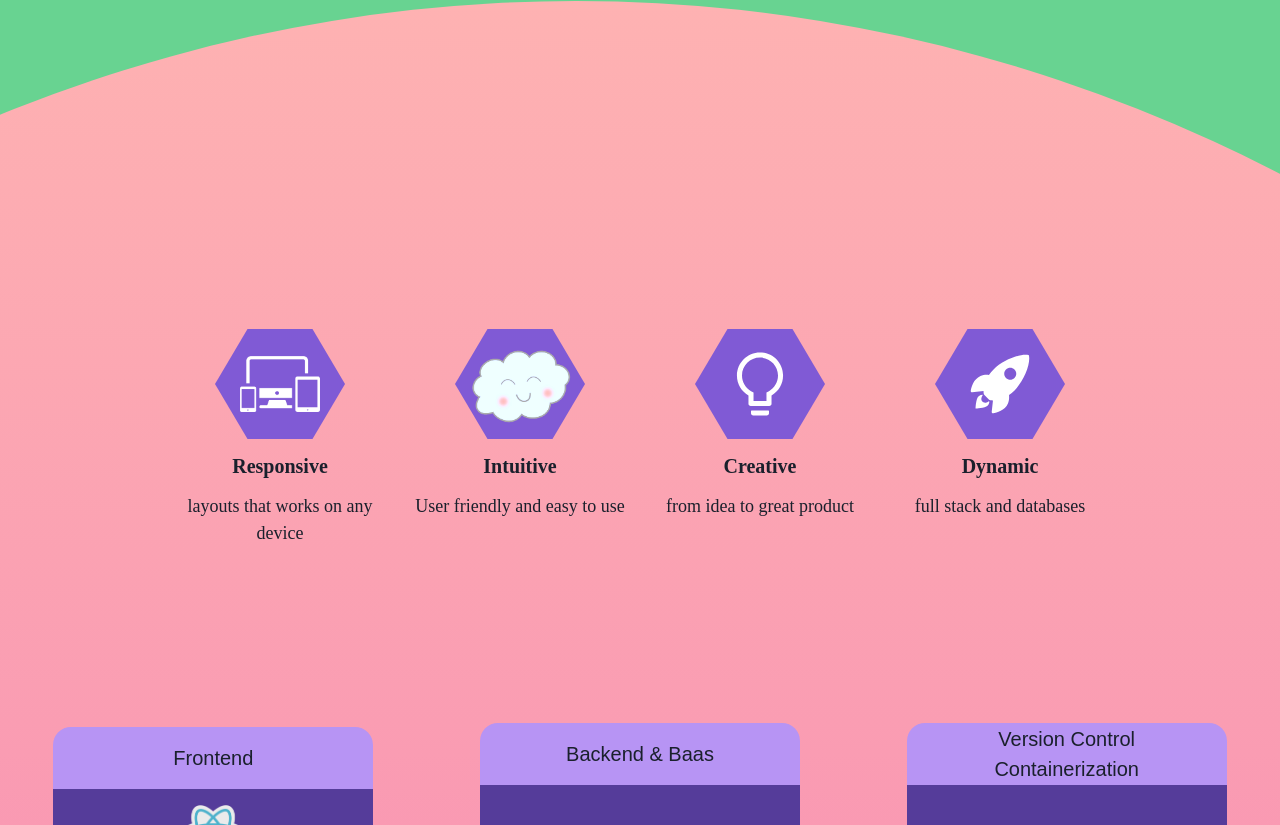
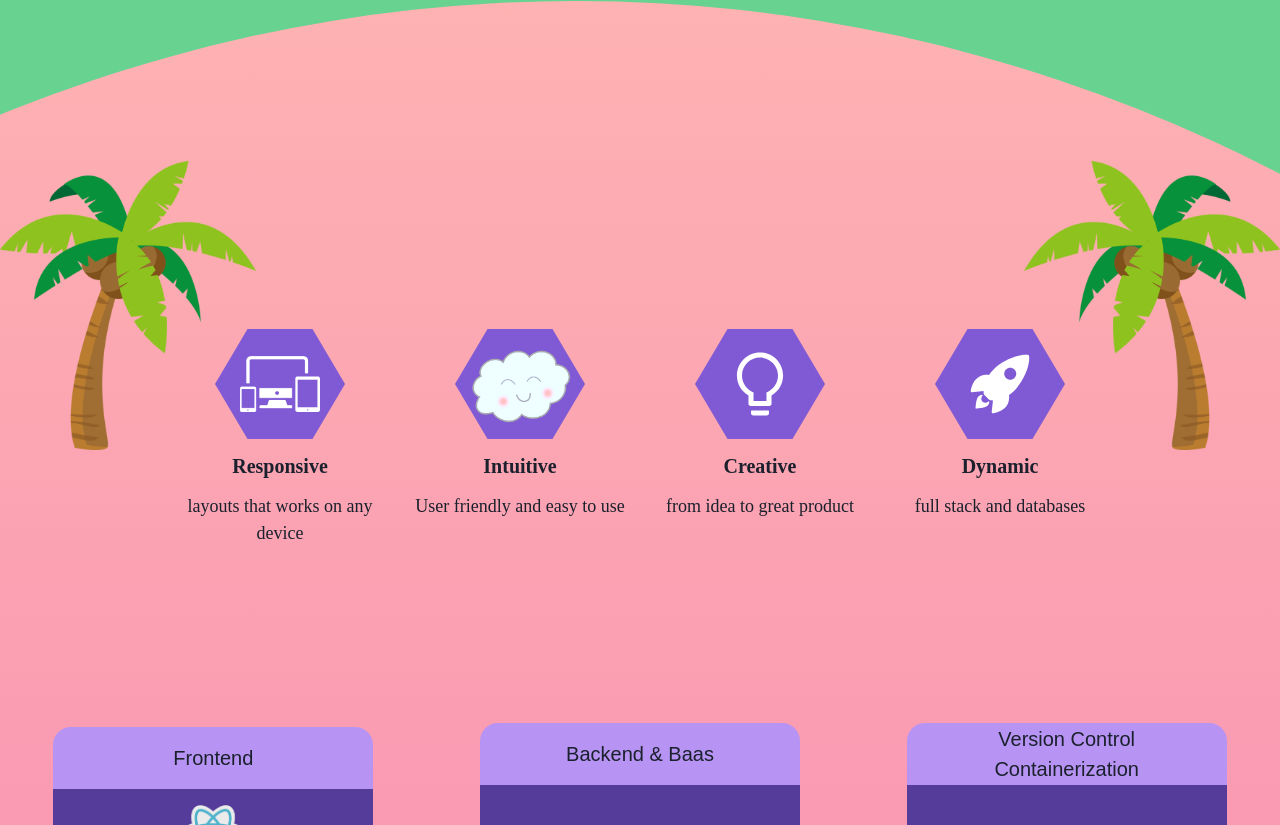
Before and after one commit to tahasama/myPortfolio, a React (Create React App) app: page / in a window 1280 px wide. Shown: the part 1455-2280 px from the top of the page. Built offline with nearby package versions, Linux system fonts and the light colour scheme.

Commit message:
fixing general design

```diff
--- a/src/components/about.tsx
+++ b/src/components/about.tsx
@@ -35,7 +35,7 @@ const About = () => {
         flexDirection={["column"]}
         h={
           selected === ""
-            ? ["120vh", "100vh", "120vh", "120vh", "122vh"]
+            ? ["100vh", "100vh", "120vh", "120vh", "122vh"]
             : selected === "shorter"
             ? ["125vh", "125vh", "140vh", "140vh", "127vh"]
             : selected === "short"
--- a/src/components/contact.tsx
+++ b/src/components/contact.tsx
@@ -61,9 +61,9 @@ const Contact = () => {
         ]}
         // clipPath="polygon(50% 0%, 0% 100%, 100% 100%)"
         mt={[
-          -40,
-          -40,
-          -48,
+          -32,
+          -32,
+          -32,
           "-50vh",
           `${colorMode !== "dark" ? "-80vh" : "-30vh"}`,
         ]}
@@ -133,10 +133,10 @@ const Contact = () => {
             // bgColor={"red.300"}
             pos={"absolute"}
             justifyContent={"end"}
-            left={[1, 1, 10]}
-            bottom={[4, 36, 40, 10]}
+            left={[1, 1, 1, 4, 10]}
+            bottom={[4, 36, 4, 4, 24]}
             transform={"scaleX(-1) rotate(12deg)"}
-            w={["23%", "20%", "16%"]}
+            w={["23%", "20%", "22%", "21%", "18%"]}
           >
             <Img src={tresor} />
           </Flex>
--- a/src/components/navbar.tsx
+++ b/src/components/navbar.tsx
@@ -143,7 +143,7 @@ const Navbar = () => {
         alt="devDay2"
         position={"absolute"}
         left={["25vw", "22vw", "5"]}
-        top={["10px", "2px", "0px"]}
+        top={["7px", "2px", "0px"]}
         // left={["0", "0", "-60px", "-140px", "-200px"]}
         // mx={["20", "20", "6"]}
         w={["53%", "auto"]}
--- a/src/components/projects.tsx
+++ b/src/components/projects.tsx
@@ -68,7 +68,7 @@ const Projects = () => {
           "polygon(26% 7%, 100% 0, 100% 100%, 0 100%, 0 0)",
           "polygon(26% 8%, 100% 0, 100% 100%, 0 100%, 0 0)",
         ]}
-        mt={["-20vh", "-160vh", "-40vh", "-80vh", "-84vh"]}
+        mt={["-10vh", "-14vh", "-70vh", "-80vh", "-30vh"]}
         zIndex={2}
         // mb={40}
         w={"full"}
@@ -83,11 +83,11 @@ const Projects = () => {
         >
           <Flex
             flexDir={["column", "column", "row", "row", "row"]}
-            justifyContent={"center"}
+            justifyContent={"space-around"}
             alignItems={"center"}
             w={"96%"}
             mx={[2, 2, 2, 5, 10]}
-            mt={["-28vh", "-25vh", "-20vh", "-20vh", "0vh"]}
+            mt={["-28vh", "-20vh", "-20vh", "-20vh", "0vh"]}
           >
             <Img
               src={proj1}
@@ -101,11 +101,11 @@ const Projects = () => {
             <Box w={"full"}>
               <motion.div
                 whileInView={{
-                  x: isMobile ? ["0px", "0px"] : ["-600px", "0px"],
+                  // x: !isMobile ? ["-20px", "0px"] : ["-600px", "0px"],
                   scale: [0.6, 1],
                   opacity: [0, 1],
                 }}
-                transition={{ ease: "linear" }}
+                // transition={{ ease: "linear" }}
                 style={{ overflow: "hidden" }}
               >
                 <Text
@@ -219,20 +219,20 @@ const Projects = () => {
           </Flex>
           <Flex
             flexDir={["column-reverse", "column-reverse", "row", "row", "row"]}
-            justifyContent={"center"}
+            justifyContent={"space-around"}
             alignItems={"center"}
             w={"96%"}
             mx={[2, 2, 2, 5, 10]}
-            mt={["-8vh", "-25vh", "-10vh", "0vh", "0vh"]}
+            mt={["-8vh", "-4vh", "-10vh", "0vh", "0vh"]}
           >
             <Box w={"full"} overflow={"hidden"}>
               <motion.div
                 whileInView={{
-                  x: isMobile ? ["0px", "0px"] : ["400px", "0px"],
+                  // x: isMobile ? ["10px", "0px"] : ["400px", "0px"],
                   scale: [0.6, 1],
                   opacity: [0, 1],
                 }}
-                transition={{ ease: "linear" }}
+                // transition={{ ease: "linear" }}
                 style={{ overflow: "hidden" }}
               >
                 <Text
@@ -254,7 +254,7 @@ const Projects = () => {
                       as={MdSettings}
                       color={colorMode !== "light" ? "green.500" : "pink.500"}
                     />
-                    Create project with Vanilla Html/Css/Jacasript
+                    Create project with Vanilla Html / Css / Javacasript
                   </ListItem>
                   <ListItem>
                     <ListIcon
--- a/src/components/skills.tsx
+++ b/src/components/skills.tsx
@@ -52,9 +52,17 @@ const Skills = () => {
   const bglCard = useColorModeValue("purple.700", "purple.900");
 
   const [isTablet, setIsTablet] = useState(false);
+  const [isMobile, setIsMobile] = useState(false);
+  const [isLaptop, setIsLaptop] = useState(false);
 
   function reportWindowSize() {
-    window.innerWidth < 1024 ? setIsTablet(true) : setIsTablet(false);
+    window.innerWidth < 1024 && window.innerWidth >= 768
+      ? setIsTablet(true)
+      : setIsTablet(false);
+    window.innerWidth >= 1024 && window.innerWidth < 1440
+      ? setIsLaptop(true)
+      : setIsLaptop(false);
+    window.innerWidth < 768 ? setIsMobile(true) : setIsMobile(false);
   }
 
   window.onresize = reportWindowSize;
@@ -64,10 +72,37 @@ const Skills = () => {
 
   const x2 = useTransform(
     scrollY,
-    [900, 1000, 1200, 1300],
-    [-1500, isTablet ? -200 : 370, isTablet ? -200 : 370, -1500]
+    [900, 1000, 1400, 1500],
+    [
+      -100,
+      isLaptop ? 500 : isTablet ? 470 : isMobile ? 460 : 500,
+      isLaptop ? 500 : isTablet ? 470 : isMobile ? 460 : 500,
+      -100,
+    ]
   );
-  const y2 = useTransform(scrollY, [800, 1200], [0, -100]);
+
+  const x1 = useTransform(
+    scrollY,
+    [900, 1000, 1400, 1500],
+    [
+      100,
+      isLaptop ? -500 : isTablet ? -470 : isMobile ? -520 : -500,
+      isLaptop ? -500 : isTablet ? -470 : isMobile ? -520 : -500,
+      100,
+    ]
+  );
+
+  const y2 = useTransform(
+    scrollY,
+    isLaptop
+      ? [2000, 2600]
+      : isTablet
+      ? [1500, 2000]
+      : isMobile
+      ? [2000, 2600]
+      : [1000, 1600],
+    [0, -500]
+  );
 
   // const x3 = useTransform(
   //   scrollY,
@@ -94,9 +129,9 @@ const Skills = () => {
           "ellipse(140% 100% at 50% 100%)",
           "ellipse(130% 100% at 45% 100%)",
         ]}
-        mt={["-40vh", "-80vh", "-60vh", "-65vh", "-65vh"]}
+        mt={["-30vh", "-40vh", "-60vh", "-65vh", "-65vh"]}
         // mt={["-140vh", "-130vh", "-75vh", "-75vh", "-75vh"]}
-        h={["1700px", "3000px", "260vh", "290vh", "230vh"]}
+        h={["1700px", "1700px", "260vh", "290vh", "230vh"]}
         // h={"100%"}
         py={"28"}
       >
@@ -116,7 +151,7 @@ const Skills = () => {
           fontSize={"20"}
           fontWeight={"600"}
           fontFamily={"Quicksand"}
-          mt={["0vh", "72vh", "24vh", "10vh", "10vh"]}
+          mt={["0vh", "-16vh", "24vh", "10vh", "10vh"]}
           transform={["scale(0.78)", "scale(0.8)", "scale(0.8)", "scale(1)"]}
           mx={"40"}
         >
@@ -456,7 +491,7 @@ const Skills = () => {
                     <Box
                       textAlign={"center"}
                       color={"gray.400"}
-                      mt={[-6, 0, 2, -1, -1]}
+                      mt={[-6, -10, 2, -1, -1]}
                     >
                       Chakra ui
                     </Box>
@@ -471,7 +506,7 @@ const Skills = () => {
             justifyContent={"center"}
             alignItems={"center"}
             position={"relative"}
-            mt={["-10", "0", "0", "0", "0"]}
+            mt={["-10", "-16", "0", "0", "0"]}
           >
             <Box
               mt={["2", "2"]}
@@ -490,7 +525,7 @@ const Skills = () => {
               bgColor={bglCard}
               borderBottomRadius={"40"}
               py={0}
-              h={["60%", "80%", "90%", "80%", "90%"]}
+              h={["60%", "60%", "90%", "80%", "90%"]}
             >
               <Flex
                 w={["86vw", "60vw", "30vw", "25vw"]}
@@ -575,7 +610,7 @@ const Skills = () => {
                   >
                     <Img
                       src={colorMode === "light" ? mongoN : mongoN}
-                      w={["160px", "480px", "130px", "140px", "150px"]}
+                      w={["160px", "160px", "130px", "140px", "150px"]}
                       // mb={20}
                       // h={"80px"}
                     />
@@ -597,7 +632,7 @@ const Skills = () => {
             justifyContent={"center"}
             alignItems={"center"}
             position={"relative"}
-            mt={["-10", "0", "0", "0", "0"]}
+            mt={["-10", "-16", "0", "0", "0"]}
           >
             <Box
               mt={["2", "10", "2"]}
@@ -641,11 +676,15 @@ const Skills = () => {
                   >
                     <Img
                       src={colorMode === "light" ? gitL : gitL}
-                      w={["60px", "500px", "50px", "60px", "70px"]}
+                      w={["60px", "60px", "50px", "60px", "70px"]}
                       filter={"brightness(.92)"}
-                      mb={2}
+                      mb={[2, 1, 2, 2, 2]}
                     ></Img>
-                    <Box textAlign={"center"} color={"gray.400"} mt={-4}>
+                    <Box
+                      textAlign={"center"}
+                      color={"gray.400"}
+                      mt={[-4, -4, -4, -4, -4]}
+                    >
                       Git
                     </Box>
                   </Grid>
@@ -663,7 +702,7 @@ const Skills = () => {
                   >
                     <Img
                       src={colorMode === "light" ? githubN : githubN}
-                      w={["65px", "500px", "44px", "54px", "64px"]}
+                      w={["65px", "60px", "44px", "54px", "64px"]}
                       filter={"brightness(.92)"}
                       mb={1}
                     ></Img>
@@ -685,10 +724,10 @@ const Skills = () => {
                   >
                     <Img
                       src={docker}
-                      w={["68px", "500px", "50px", "60px", "70px"]}
+                      w={["68px", "60px", "50px", "60px", "70px"]}
                       filter={"brightness(.92)"}
                     ></Img>
-                    <Box textAlign={"center"} color={"gray.400"} mt={-4}>
+                    <Box textAlign={"center"} color={"gray.400"} mt={-3}>
                       Docker
                     </Box>
                   </Grid>
@@ -702,25 +741,27 @@ const Skills = () => {
       </Flex>
 
       {colorMode !== "dark" && (
-        <HStack mt={[0, 0, -40, 0, 80]}>
-          <motion.div
-            style={{
-              // x: colorMode !== "light" ? x2 : x1,
-              // x: x2,
-              y: y2,
-              x: x2,
-              width: "100vw",
-              position: "fixed",
-              top: 300,
-              left: -500,
-              zIndex: 2,
-              overflow: "hidden",
-              // opacity: o2,
-            }}
-          >
-            <Img src={palm1} overflow={"hidden"} w={"30%"} />
-          </motion.div>
-        </HStack>
+        <Flex
+          flexDirection={"row"}
+          position={"absolute"}
+          w={"100%"}
+          // bgColor={"red"}
+          justifyContent={"space-between"}
+          // top={"-20"}
+          mt={[0, 0, "-225vh", "-255vh", "-210vh"]}
+        >
+          <Img
+            src={palm1}
+            overflow={"hidden"}
+            w={["60%", "20%", "25%", "23%", "20%"]}
+          />
+          <Img
+            src={palm1}
+            overflow={"hidden"}
+            w={["60%", "20%", "25%", "23%", "20%"]}
+            transform={"scaleX(-1)"}
+          />
+        </Flex>
       )}
     </>
   );
```
